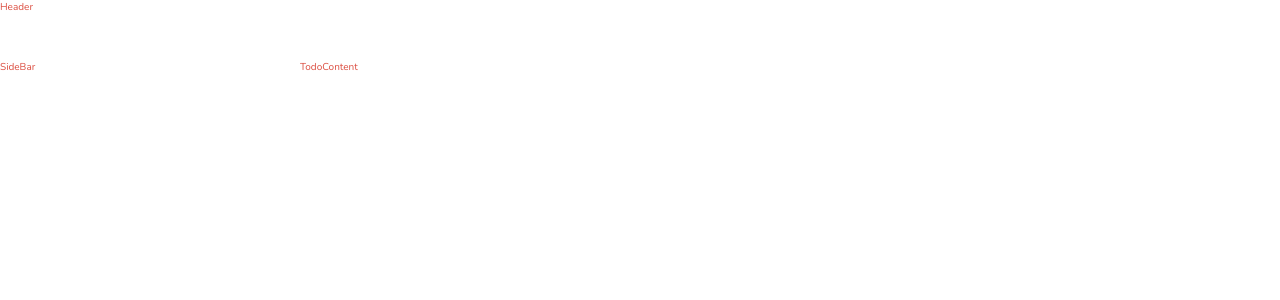
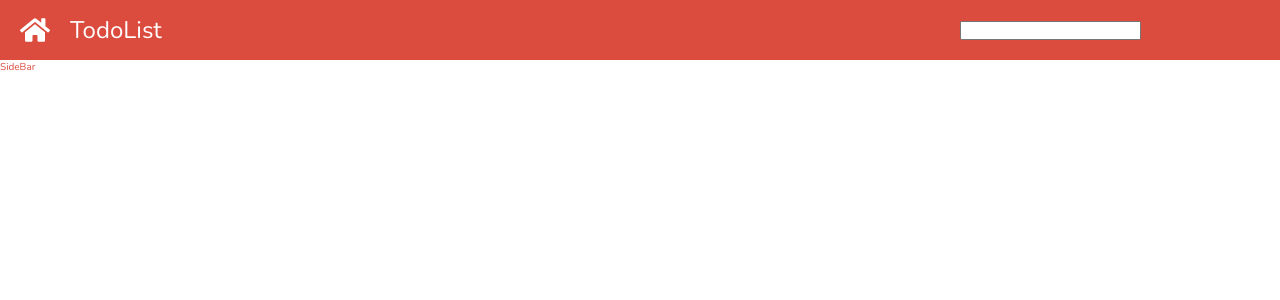
Before and after one commit to Thanatip-iceJ/cc15-todolist-thanatip, a React (Create React App) app: page / in a window 1280 px wide. Shown: the top 300 px of the page. Built offline with nearby package versions, Linux system fonts and the light colour scheme.

Commit message:
finished header component

```diff
--- a/package.json
+++ b/package.json
@@ -5,6 +5,7 @@
   "dependencies": {
     "react": "^18.2.0",
     "react-dom": "^18.2.0",
+    "react-icons": "^4.10.1",
     "react-scripts": "5.0.1",
     "sass": "^1.66.1"
   },
--- a/src/App.js
+++ b/src/App.js
@@ -1,12 +1,23 @@
 import './App.scss';
+import { FaHome } from 'react-icons/fa'
 
 function App() {
   return (
     <div className='todo'>
-    <div className="todo__header">Header</div>
-    <div className="todo__sidebar">SideBar</div>
-    <div classNAme="todo__content">TodoContent</div>
-</div>
+      <div className="todo__header">
+        <header className='header'>
+          <div className='header__logo'>
+            <FaHome />
+          </div>
+          <div className='header__text'>TodoList</div>
+          <div className='header__search'>
+            <input />
+          </div>
+        </header>
+      </div>
+      <div className="todo__sidebar">SideBar</div>
+      <div className="todo__content">TodoContent</div>
+    </div>
   )
 }
 
--- a/src/App.scss
+++ b/src/App.scss
@@ -1,3 +1,5 @@
+@import './index.scss';
+
 $header-height: 60px;
 $sidebar-width: 300px;
 
@@ -13,7 +15,6 @@
     // grid-column-end: -1;
     grid-row: 1/2;
     grid-column: 1/-1;
-    // background: red;
   }
 
   &__sidebar {
@@ -57,3 +58,30 @@
 //   grid-column-end: -1;
 //   background: gainsboro;
 // }
+
+.header {
+  display: flex;
+  align-items: center;
+  gap: 20px;
+  background: $primary;
+  color: black;
+  padding: 5px 20px;
+  height: $header-height;
+
+  &__logo {
+    display: flex;
+    cursor: pointer;
+    font-size: 3rem;
+    color: $white;
+  }
+
+  &__text {
+    flex: 1;
+    color: $white;
+    font-size: 2.4rem;
+  }
+
+  &__search {
+    min-width: 300px;
+  }
+}
```
Also changed, not shown: 1 other file (tests, documents, lock files or other folders).
